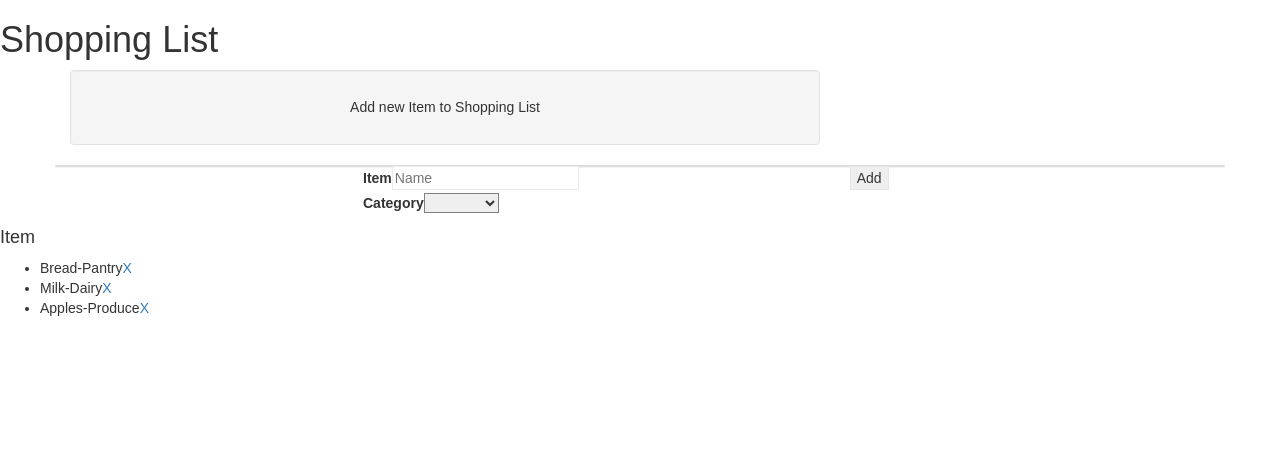
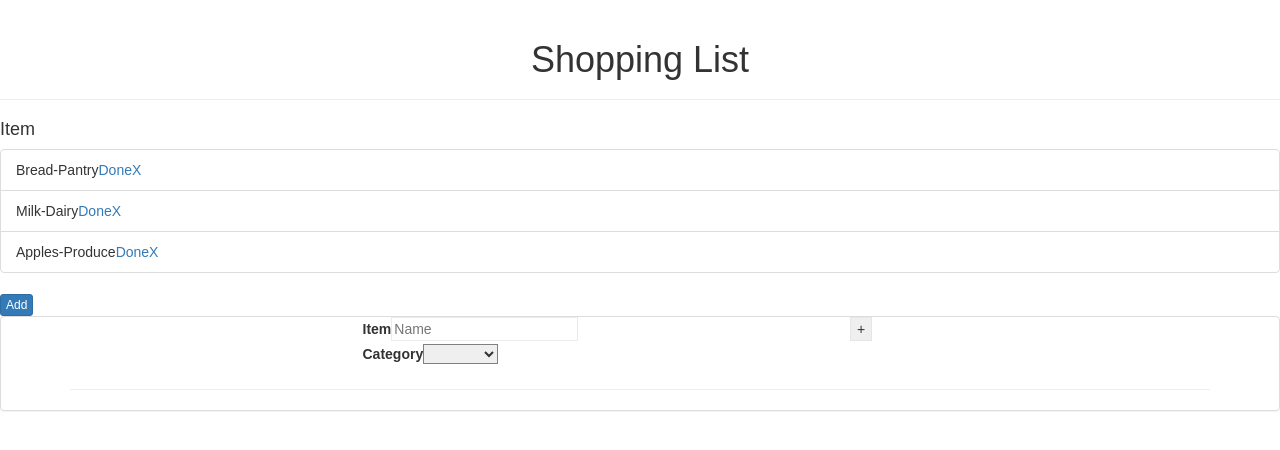
Before and after one commit to efriedla/ShoppingLIst, a React (Create React App) app: page / in a window 1280 px wide. Shown: the top 450 px of the page. Built offline with nearby package versions, Linux system fonts and the light colour scheme.

Commit message:
added complete feature not finished

```diff
--- a/src/App.css
+++ b/src/App.css
@@ -1,3 +1,8 @@
 .center{
     text-align: center;
 }
+.done {
+	background-color: #2f70e1;
+	color: #fff;
+  opacity: 0.5;
+}
--- a/src/App.js
+++ b/src/App.js
@@ -2,6 +2,7 @@ import React, { Component } from 'react';
 import uuid from 'uuid';
 import $ from 'jquery';
 import './App.css';
+import {PageHeader,Panel,Button} from 'react-bootstrap';
 import ShoppingList from './Components/ShoppingList';
 import AddToList from './Components/AddToList';
 
@@ -10,6 +11,10 @@ class App extends Component {
     super(props)
     this.state = {
         items: [],
+        open: false,
+        active: false,
+        done: []
+
     }
 }
 
@@ -50,12 +55,42 @@ componentWillMount(){
       items.splice(index, 1);
       this.setState({items:items});
     }
+    handleDoneItem(id){
+     var done = this.state.done;
+      // this.setState({done: !this.state.done});
+      var style = {textDecoration: 'none'};
+      // if (done === true) {
+      //     style = {textDecoration: 'line-through'}
+      // }
+      let items = this.state.items;
+      let index = items.findIndex(x => x.id === id);
+      // let isDone = item.find(function(item){
+      //   let found = (item.id === id);
+      //   console.log(found)
+
+      // });
+      // if(isDone === true){
+      //   style = {textDecoration: 'line-through'}
+      // }
+      done.push(index, 1);
+      this.setState({items:items});
+      console.log(done )
+
+    }
 render() {
+
     return (
       <div >
-        <h1>Shopping List</h1>
+        <PageHeader >
+        <h1 className='center'>Shopping List</h1>
+        </PageHeader>
+        <ShoppingList items={this.state.items} isDone={this.state.done} onDone={this.handleDoneItem.bind(this)} onDelete={this.handleDeleteItem.bind(this)}/>
+        <Button bsSize="xsmall" bsStyle="primary" onClick={() => this.setState({ open: !this.state.open })}>
+          Add
+        </Button>
+        <Panel collapsible expanded={this.state.open}>
         <AddToList addItem={this.handleItem.bind(this)}/>
-        <ShoppingList items={this.state.items} onDelete={this.handleDeleteItem.bind(this)}/>
+        </Panel>
       </div>
     );
   }
--- a/src/Components/AddToList.js
+++ b/src/Components/AddToList.js
@@ -11,14 +11,16 @@ class AddToList extends Component {
         }
     }
     static defaultProps = {
-      categories: [' ','Dairy', 'Produce', 'Pantry','Sweets','Frozen']
+      categories: ['','Dairy', 'Produce', 'Pantry','Sweets','Frozen']
   }
   handleSubmit(e){
       e.preventDefault();
     //   console.log(this.refs.title.value);
     if(this.refs.title.value === ''){
         alert('title is required');
-    } else{
+    } else if(this.refs.category.value === ''){
+        alert('category is required');
+    }else{
         this.setState({newItem:{
             id: uuid.v4(),
             title: this.refs.title.value,
@@ -35,15 +37,15 @@ class AddToList extends Component {
     });
     return (
       <Grid>
-          <Row>
+          {/* <Row>
             <Col   md={8}  >
                <Well><h5 className='center'>Add new Item to Shopping List</h5></Well>
             </Col>
-          </Row>
+          </Row> */}
           <Row>
-              <Panel>
+
             <form inline onSubmit={this.handleSubmit.bind(this)}>
-                <Col xs={9} md={5} mdOffset={3} >
+                 <Col xs={9} md={5} mdOffset={3} >
                     <label>Item </label>
                     <input
                     type='text' ref="title"
@@ -56,12 +58,14 @@ class AddToList extends Component {
                         {categoryOptions}
                     </select>
                 </Col>
+
                 <Col  xs={3} md={4}>
-                    <input bsStyle="primary" type='submit' value='Add'/>
+                    <input bsSize="xsmall" bsStyle="primary" type='submit' value='+'/>
                 </Col>
             </form>
-            </Panel>
+
           </Row>
+          <hr/>
       </Grid>
     );
   }
--- a/src/Components/ShoppingList.js
+++ b/src/Components/ShoppingList.js
@@ -3,10 +3,14 @@ import React, { Component } from 'react';
 // import './Course.css';
 import ShoppingListItem from './ShoppingListItem';
 // import ShoppingListAdd from './ShoppingListAdd';
+import {ListGroup} from 'react-bootstrap';
 
 class ShoppingList extends Component {
   deleteItem(id){
       this.props.onDelete(id)
+  }
+  doneItem(id){
+    this.props.onDone(id)
   }
 
   render() {
@@ -18,7 +22,7 @@ class ShoppingList extends Component {
       shoppingListItems = this.props.items.map(item => {
         //console.log(items);
         return (
-            <ShoppingListItem onDelete={this.deleteItem.bind(this)} key={item.title} item={item} />
+            <ShoppingListItem onDone={this.doneItem.bind(this)} onDelete={this.deleteItem.bind(this)} key={item.title} item={item} />
         );
       });
     }
@@ -26,9 +30,9 @@ class ShoppingList extends Component {
       <div className='item'>
 
        <h4>Item</h4>
-       <ul>
+       <ListGroup>
        {shoppingListItems}
-       </ul>
+       </ListGroup>
 
       </div>
     );
--- a/src/Components/ShoppingListItem.js
+++ b/src/Components/ShoppingListItem.js
@@ -1,5 +1,6 @@
 import React, { Component } from 'react';
 import './ShoppingList.css';
+import {ListGroupItem} from 'react-bootstrap';
 
 
 
@@ -7,20 +8,27 @@ class ShoppingListItem extends Component {
     deleteItem(id){
         this.props.onDelete(id);
     }
+    doneItem(id){
+        this.props.onDone(id);
+    }
 
     render() {
         //the delete will get pushed up two componentes
       return (
-        <li className='item'>
-          {this.props.item.title}
-           -
-          {this.props.item.category}
+        <ListGroupItem className='item'>
+         <span >{this.props.item.title}
+            -
+          {this.props.item.category}</span>
+          <a href='#'
+              onClick={this.doneItem.bind(this, this.props.item.id)}>
+                   Done
+          </a>
            <a href='#'
               onClick={this.deleteItem.bind(this, this.props.item.id)}>
                    X
           </a>
 
-        </li>
+        </ListGroupItem >
       );
     }
   }
```
